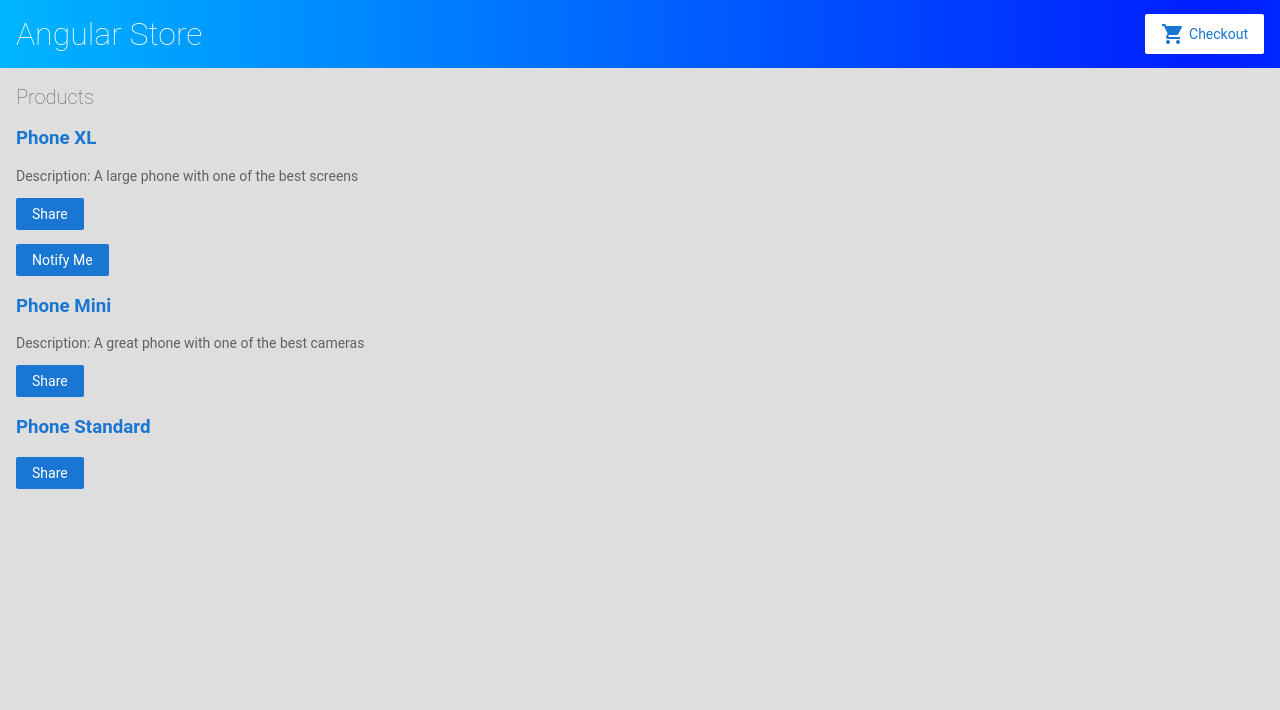
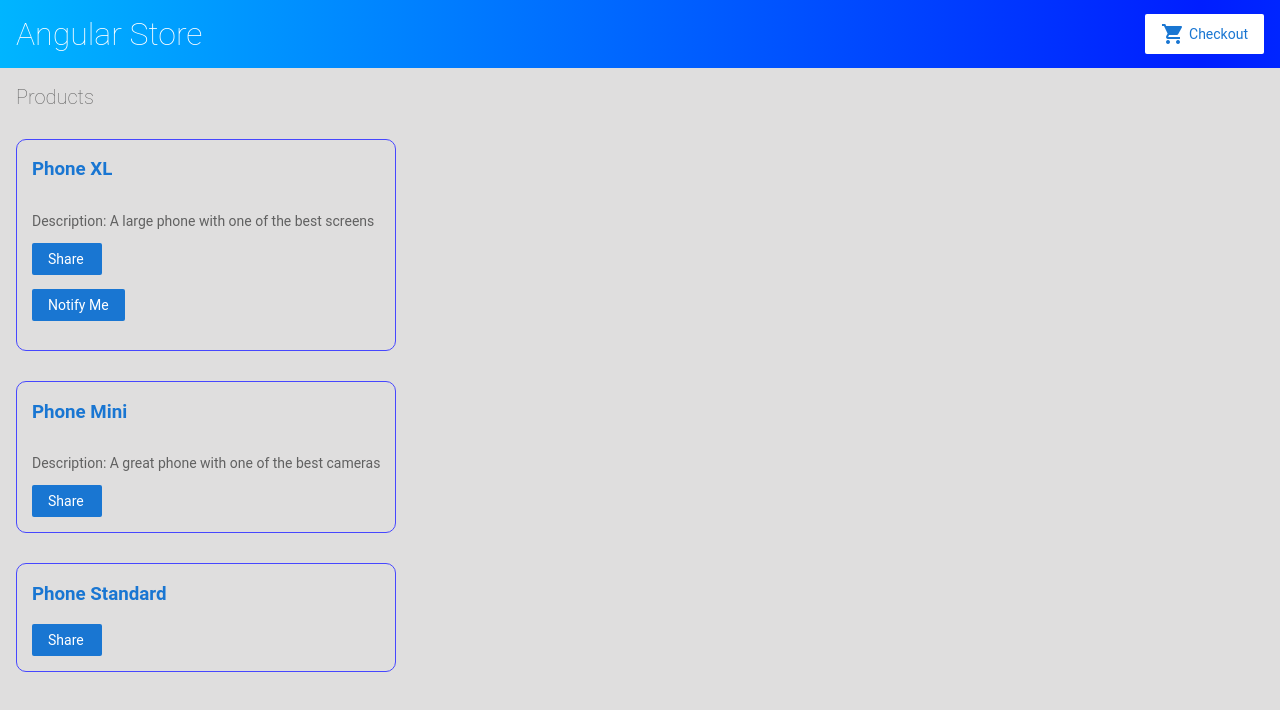
Before and after one commit to GiuseppeLanucara/angular-start, an Angular app: page / in a window 1280 px wide. Shown: the top 710 px of the page. Built offline with nearby package versions, Linux system fonts and the light colour scheme.

Commit message:
ADD STYLES

```diff
--- a/src/app/product-list/product-list.component.css
+++ b/src/app/product-list/product-list.component.css
@@ -1,4 +1,17 @@
+div {
+    margin-top: 30px;
+    border: 1px solid rgb(71, 71, 255);
+    border-radius: 10px;
+    display: flex;
+    padding-left: 15px;
+    padding-right: 15px;
+    padding-bottom: 15px;
+    flex-direction: column;
+}
 
+.pd {
+    width: 20%;
+}
 
 /*
 Copyright Google LLC. All Rights Reserved.
--- a/src/app/product-list/product-list.component.html
+++ b/src/app/product-list/product-list.component.html
@@ -13,7 +13,7 @@
         Description: {{product.description}}
     </p>
 
-    <button type="button" (click)="share()">
+    <button class="pd" type="button" (click)="share()">
         Share
     </button>
 
```
